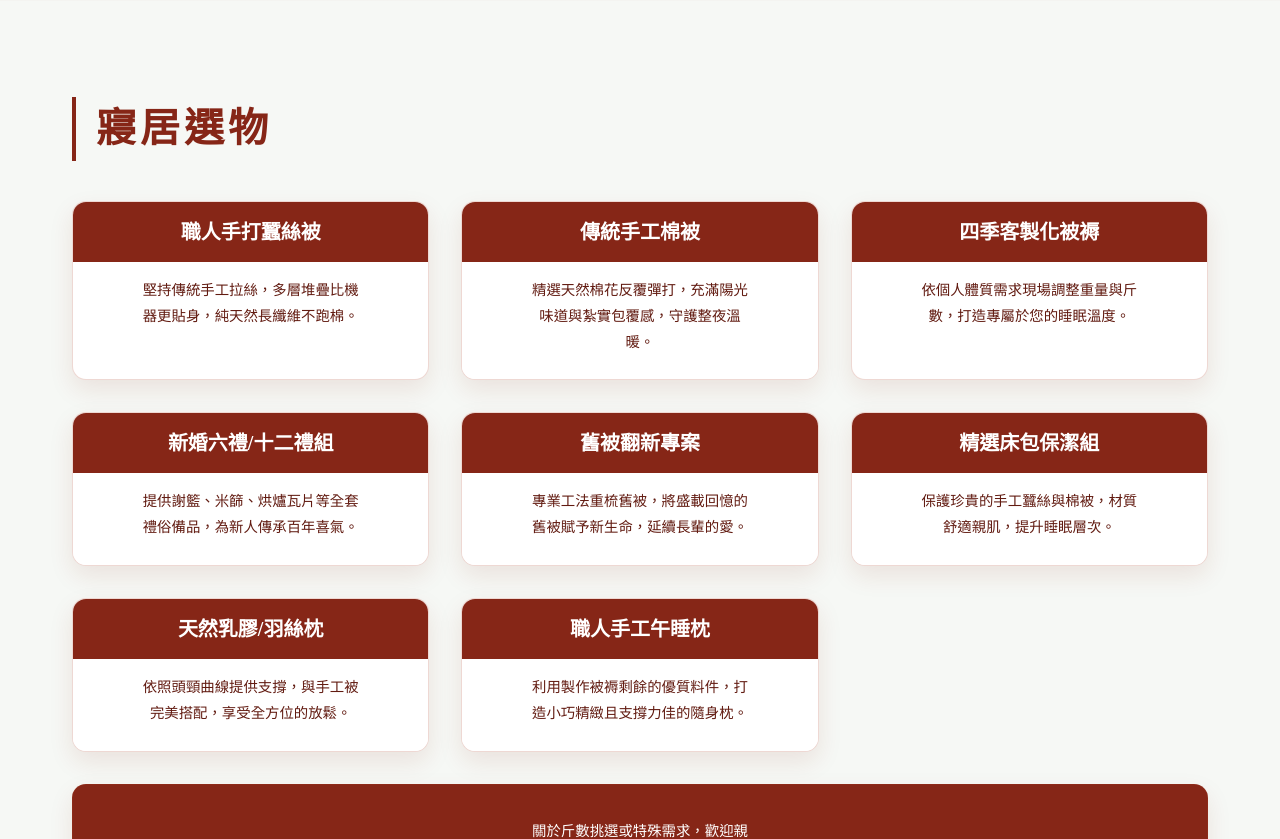
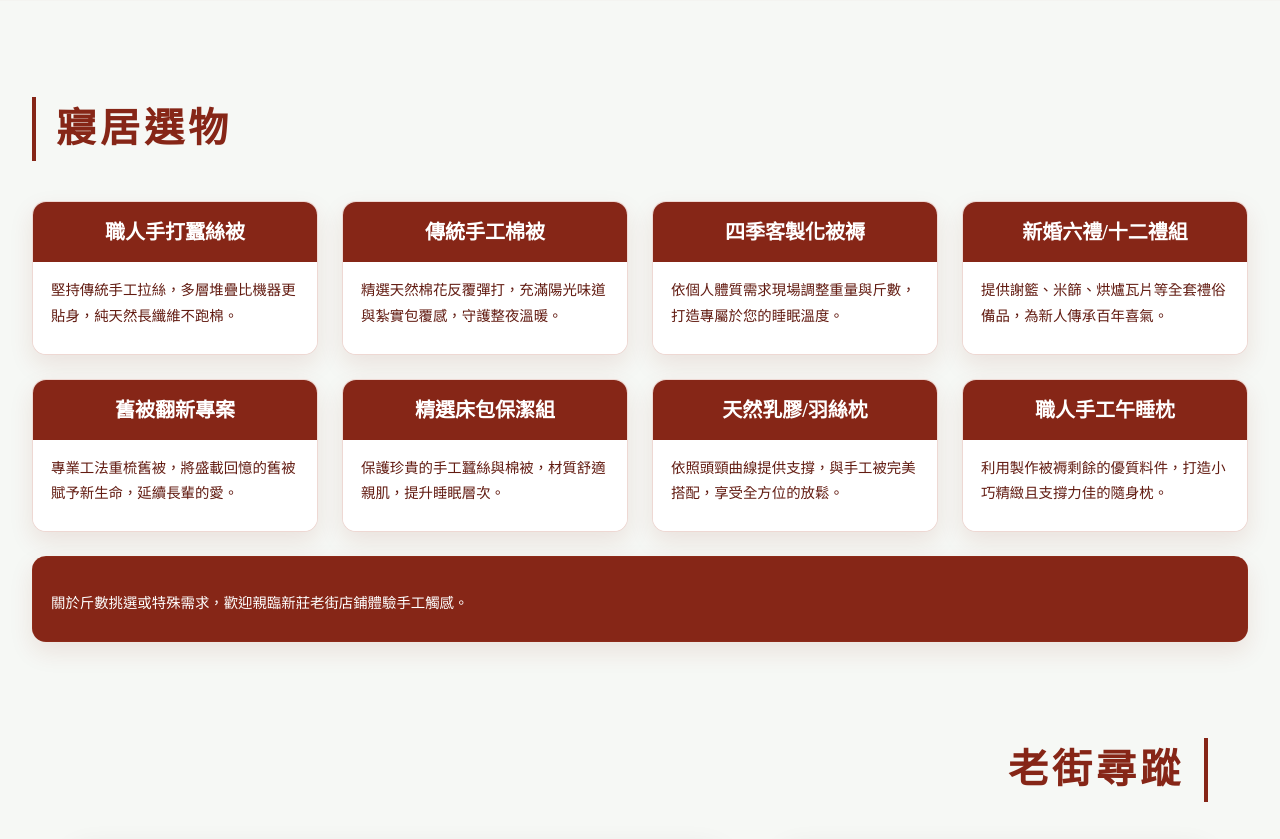
Before and after one commit to jekkinoopy/SiongHing, a PHP site: page / in a window 1280 px wide. Shown: the part 2491-3330 px from the top of the page. Run offline with PHP 8.4, Linux system fonts and the light colour scheme.

Commit message:
fix 調整寢居選務排版

```diff
--- a/index.html
+++ b/index.html
@@ -217,11 +217,11 @@
                     <!-- <button class="add-to-cart">加入購物車</button> -->
                 </div>
             </div>
-            <div class="product-card" style="text-align: center;grid-column: 1/-1;background-color: var(--primary);">
+            <div class="product-card product-card--full">
                 <!-- <div class="product-image">🎀</div> -->
-                <div class="product-info" style="background-color: inherit;">
+                <div class="product-info product-info--cta">
                     <!-- <div class="product-price">NT$ 1,480</div> -->
-                    <p class="product-desc" style="color: var(--bg-alt);">關於斤數挑選或特殊需求，歡迎親臨新莊老街店鋪體驗手工觸感。</p>
+                    <p class="product-desc product-desc--cta">關於斤數挑選或特殊需求，歡迎親臨新莊老街店鋪體驗手工觸感。</p>
                     <!-- <button class="add-to-cart">加入購物車</button> -->
                 </div>
             </div>
--- a/style.css
+++ b/style.css
@@ -520,7 +520,8 @@ nav.scrolled .nav-links a:hover {
 
 /* 產品展示 */
 .products-section {
-    max-width: 1200px;
+    /* 稍寬於 1200，讓 4 欄時每張卡內文字區多一點橫向空間（約 style.css 同檔與 grid gap 一起看） */
+    max-width: 1280px;
     padding: 0 2rem;
     margin: var(--section-spacing-y) auto;
 }
@@ -570,10 +571,25 @@ nav.scrolled .nav-links a:hover {
 .products-grid {
     margin: 0 auto;
     display: grid;
-    /* 【更動】與特色區 .feature-grid 一致：欄位可伸縮填滿容器，左右與標題／區塊內緣對齊 */
-    grid-template-columns: repeat(auto-fit, minmax(280px, 1fr));
-    gap: 2rem;
+    /* 桌機：4+4+1（最後一排整列橫幅） */
+    grid-template-columns: repeat(4, minmax(0, 1fr));
+    gap: 1.5rem;
     align-items: stretch;
+}
+
+.products-grid .product-card--full {
+    grid-column: 1 / -1;
+    text-align: center;
+    background-color: var(--primary);
+}
+
+.products-grid .product-info--cta {
+    background-color: inherit;
+}
+
+.products-grid .product-desc--cta {
+    color: var(--bg-alt);
+    margin-bottom: 0;
 }
 
 .product-card {
@@ -607,19 +623,20 @@ nav.scrolled .nav-links a:hover {
 }
 
 .product-info {
-    padding: 1.5rem;
+    /* 左右略小於上下，多留給中文內文寬度 */
+    padding: 1.5rem 1.125rem;
     background-color: var(--bg-alt);
 }
 
 .product-info h3 {
     background-color: var(--primary);
     color: var(--text-white);
-    margin: -1.5rem -1.5rem 1rem;
+    margin: -1.5rem -1.125rem 1rem;
     font-size: 1.25rem;
     font-weight: 700;
     line-height: 1.4;
     min-height: 3.5rem;
-    padding: 1rem 1.5rem;
+    padding: 1rem 1.125rem;
     text-align: center;
 }
 
@@ -628,9 +645,14 @@ nav.scrolled .nav-links a:hover {
     line-height: 1.8;
     font-size: 0.9rem;
     color: var(--core-800);
-    max-width: 220px;
-    margin: 10px auto 0;
-    text-align: center;
+    /* 勿用過窄 max-width，否則中文易在末行剩「孤字」（台灣排版忌諱） */
+    max-width: 100%;
+    width: 100%;
+    margin: 10px 0 0;
+    text-align: left;
+    /* 盡量避開尾行過短；支援度不足時仍靠上面放寬欄寬改善 */
+    line-break: strict;
+    text-wrap: pretty;
 }
 
 /* 聯絡我們 */
```
